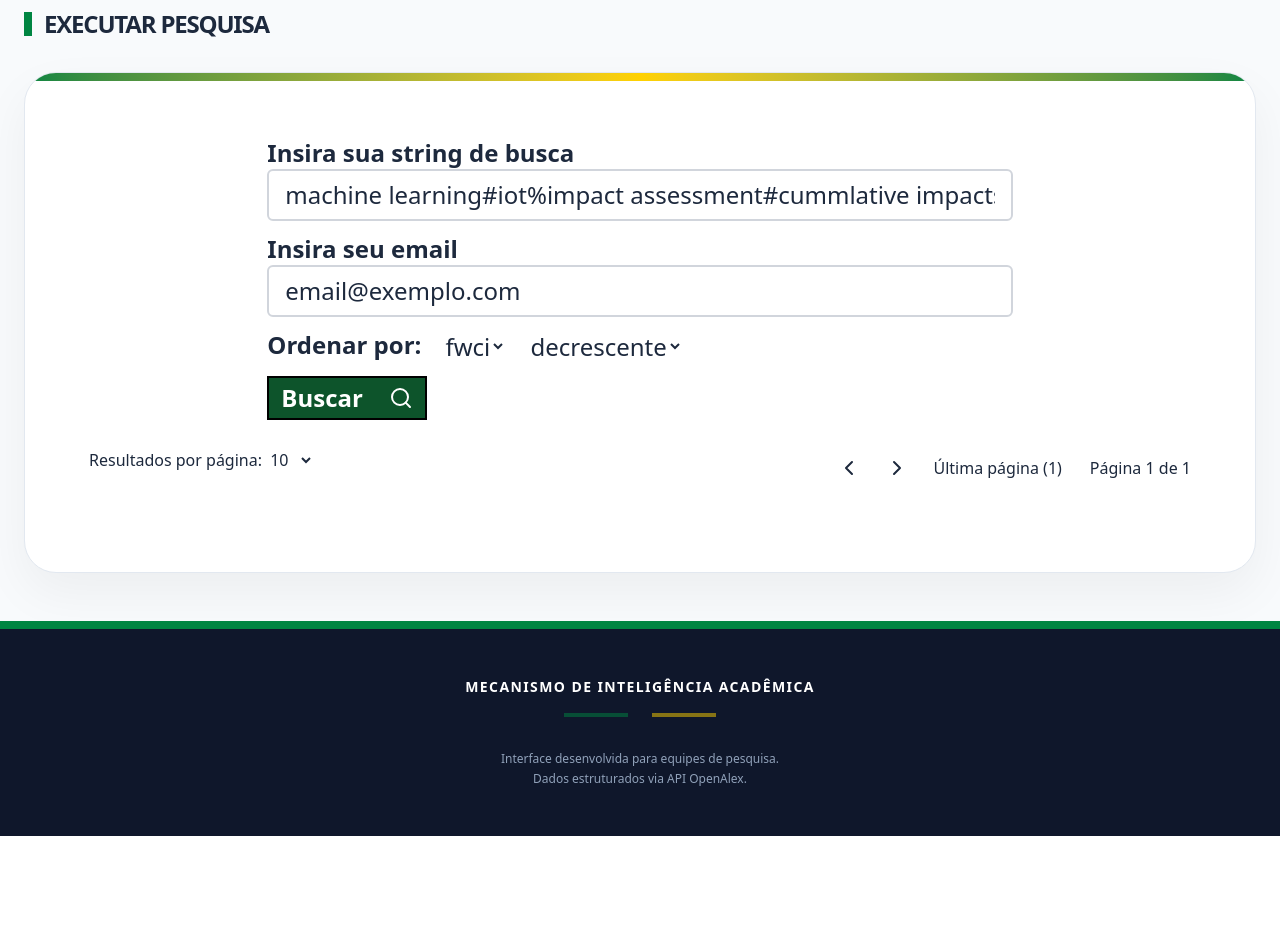
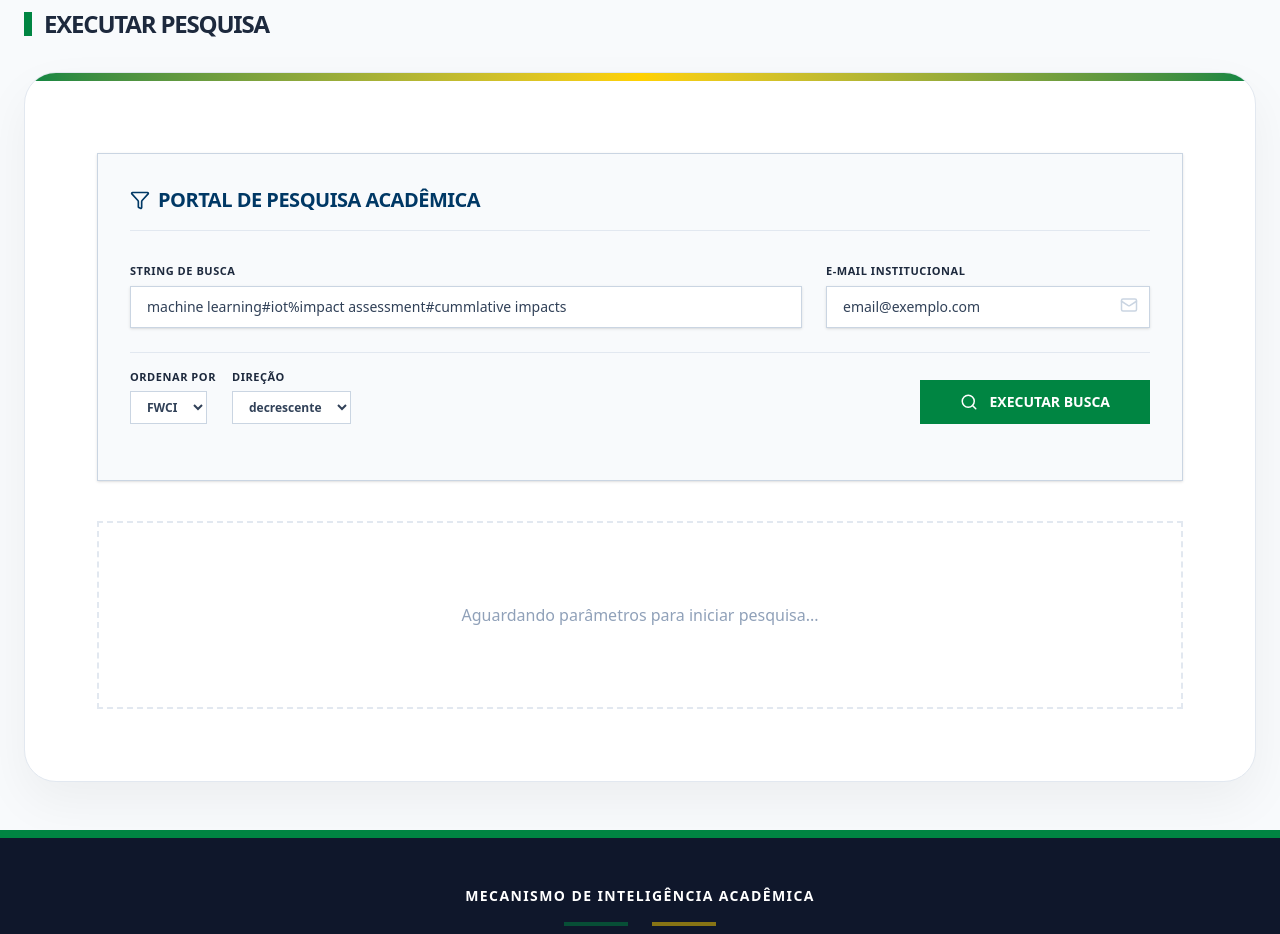
Before and after one commit to leosanner/openAlex-engine, a Next.js app: page /search in a window 1280 px wide. Shown: the part 1000-1934 px from the top of the page. Before the commit the page ends 1836 px from the top, so only its background shows below. Built offline with nearby package versions, Linux system fonts and the light colour scheme.

Commit message:
UX for forms and table display

```diff
--- a/next.config.ts
+++ b/next.config.ts
@@ -1,8 +1,8 @@
 import type { NextConfig } from "next";
 
 const nextConfig: NextConfig = {
-  /* config options here */
-  reactCompiler: true,
+	/* config options here */
+	reactCompiler: true,
 };
 
 export default nextConfig;
--- a/src/components/commom/tableObject.tsx
+++ b/src/components/commom/tableObject.tsx
@@ -7,58 +7,91 @@ type TableObjectType = {
 };
 
 export default function TableObject({ articles }: TableObjectType) {
-	const tableColumns = Object.keys(articles.results[0]).slice(1);
-	const tableDataStyle = clsx("p-2", "max-h-50");
+	const tableDataStyle = clsx(
+		"px-4 py-4 text-[13px] leading-snug border-r border-slate-200 last:border-r-0 align-top text-slate-700"
+	);
 
 	return (
-		<div className="overflow-y-auto h-200 border-2">
-			<table className="w-full">
-				<thead className="sticky top-0 bg-white z-10 shadow-sm">
-					<tr className="divide-y divide-grey-100 divide-x">
-						{tableColumns.map((colName, index) => {
-							return (
-								<th className={tableDataStyle} key={`colHeader${index}`}>
-									{colName}
+		<div className="w-full border border-slate-300 bg-white shadow-md overflow-hidden">
+			<div className="overflow-y-auto max-h-[650px] scrollbar-thin scrollbar-thumb-slate-300">
+				<table className="w-full table-fixed border-collapse">
+					<thead className="sticky top-0 z-20 shadow-sm">
+						<tr className="bg-[#003865] border-b border-slate-300 text-white">
+							<th className="w-1/4 px-4 py-3 text-left text-xs font-bold uppercase tracking-tight border-r border-white/10">
+								Título
 							</th>
-							);
-						})}
+							<th className="w-2/5 px-4 py-3 text-left text-xs font-bold uppercase tracking-tight border-r border-white/10">
+								Resumo
+							</th>
+							<th className="w-1/4 px-4 py-3 text-left text-xs font-bold uppercase tracking-tight border-r border-white/10">
+								Palavras-Chave
+							</th>
+							<th className="w-20 px-4 py-3 text-center text-xs font-bold uppercase tracking-tight">
+								FWCI
+							</th>
 						</tr>
 					</thead>
-				<tbody>
-					{articles.results.map((articleRow, index) => {
-						return (
+					<tbody className="divide-y divide-slate-200">
+						{articles.results.map((articleRow, index) => (
 							<tr
 								key={`articleRow${index}`}
-								className="divide-y divide-grey-100 divide-x"
+								className="hover:bg-slate-50 transition-colors"
 							>
-								<td className={tableDataStyle}>
-									<div className="overflow-y-auto max-h-50 hover:text-green-900">
-										<Link href={articleRow.id}>{articleRow.title}</Link>
+								{/* Título */}
+								<td
+									className={clsx(
+										tableDataStyle,
+										"font-semibold text-slate-900"
+									)}
+								>
+									<div className="max-h-40 overflow-y-auto pr-2 font-serif tracking-tight">
+										<Link
+											href={articleRow.id}
+											className="hover:underline hover:text-[#008542]"
+										>
+											{articleRow.title}
+										</Link>
 									</div>
 								</td>
+
+								{/* Resumo (Amplo) */}
 								<td className={tableDataStyle}>
-									<div className="overflow-y-auto max-h-50 max-w-300">
-										{articleRow.abstract}
+									<div className="max-h-40 overflow-y-auto text-justify pr-3 scrollbar-thin text-slate-600">
+										{articleRow.abstract ||
+											"Resumo não disponível para este documento."}
 									</div>
 								</td>
+
+								{/* Keywords (Grid 4 linhas x N colunas com overflow horizontal) */}
 								<td className={tableDataStyle}>
-									<div className="flex flex-col gap-2 items-start overflow-x-auto whitespace-nowrap max-h-50 pb-2">
+									<div className="overflow-x-auto pb-2 scrollbar-thin">
+										<div className="grid grid-rows-5 grid-flow-col gap-1.5 min-w-max">
 											{articleRow.keywords.map((kw, i) => (
 												<span
-												key={i}
-												className="bg-blue-100 mx-auto text-blue-800 px-2 py-1 rounded text-xs"
+													key={`kwInfo${i}`}
+													className="inline-flex items-center bg-blue-200 border border-slate-300 text-slate-700 px-2 py-1 text-[10px] font-bold uppercase whitespace-nowrap h-6"
 												>
 													{kw}
 												</span>
 											))}
 										</div>
+									</div>
 								</td>
-								<td className={tableDataStyle}>{articleRow.fwci}</td>
+
+								{/* FWCI */}
+								<td
+									className={clsx(
+										tableDataStyle,
+										"font-mono font-bold text-center bg-slate-50/50"
+									)}
+								>
+									{articleRow.fwci}
+								</td>
 							</tr>
-						);
-					})}
+						))}
 					</tbody>
 				</table>
 			</div>
+		</div>
 	);
 }
--- a/src/components/search/formOpenAlexSearch.tsx
+++ b/src/components/search/formOpenAlexSearch.tsx
@@ -5,22 +5,22 @@ import clsx from "clsx";
 import { useActionState, useEffect, useState } from "react";
 import LoadingSpinner from "../commom/loadingSpinner";
 import TableObject from "../commom/tableObject";
-import { ChevronLeft, ChevronRight, Search } from "lucide-react";
+import { ChevronLeft, ChevronRight, Search, Mail, Filter } from "lucide-react";
 
+const labelCSS = clsx(
+	"block text-[11px] font-bold uppercase tracking-wider mb-1.5"
+);
+const inputCSS = clsx(
+	"w-full px-4 py-2.5 border border-slate-300 bg-white text-sm text-slate-700 rounded-none shadow-sm transition-all focus:border-[#003865] focus:ring-1 focus:ring-[#003865] outline-none placeholder:text-slate-300"
+);
+const selectCSS = clsx(
+	"bg-white border border-slate-300 text-slate-700 text-xs font-bold py-1.5 px-3 rounded-none outline-none focus:border-[#003865] cursor-pointer"
+);
 const buttonStyle = clsx(
-	"p-1 rounded-xl",
-	"cursor-pointer hover:bg-gray-200",
-	"disabled:cursor-not-allowed"
-);
-const labelCSS = clsx("text-2xl");
-const inputCSS = clsx(
-	"w-full px-4 py-2 border-2",
-	"border-gray-300 rounded-md outline-none transition-colors",
-	"focus:border-gray-900"
+	"flex items-center justify-center p-2 border border-slate-300 bg-white text-slate-600 hover:bg-slate-100 transition-colors disabled:opacity-40"
 );
 
 export function OpenAlexForm() {
-	// Consts
 	const initialPageSize = 10;
 	const availableOrderBy = ["fwci"];
 	const orderByDirections = [
@@ -31,13 +31,11 @@ export function OpenAlexForm() {
 	const defaultOrderBy = availableOrderBy[0];
 	const formId = "articleFormId";
 
-	// Default form values
 	const [state, formAction, isPending] = useActionState(formSearchOpenAlex, {
 		data: { page: 0, results: [], userEmail: "", totalResultsCount: 0 },
 		error: null,
 	});
 
-	// States
 	const [currentPage, setPage] = useState(1);
 	const [pageSize, setPageSize] = useState(initialPageSize);
 	const [userEmail, setUserEmail] = useState("email@exemplo.com");
@@ -52,110 +50,152 @@ export function OpenAlexForm() {
 	const lastPage = resultsLength > 0 ? Math.ceil(resultsLength / pageSize) : 1;
 
 	useEffect(() => {
-		if (currentPage > lastPage) {
-			setPage(lastPage);
-		}
+		if (currentPage > lastPage) setPage(lastPage);
 	}, [currentPage, pageSize]);
 
 	return (
-		<>
-			<div className="bg-grey-300 w-full flex justify-around">
-				<form
-					id={formId}
-					className="flex flex-col gap-3 w-2/3"
-					action={formAction}
-				>
+		<div className="max-w-7xl mx-auto p-4">
+			{/* Container do Formulário */}
+			<div className="bg-slate-50 border border-slate-300 p-8 shadow-sm">
+				<header className="mb-8 border-b border-slate-200 pb-4">
+					<h2 className="text-[#003865] text-xl font-bold uppercase tracking-tight flex items-center gap-2">
+						<Filter size={20} /> Portal de Pesquisa Acadêmica
+					</h2>
+				</header>
+
+				<form id={formId} className="space-y-6" action={formAction}>
+					<div className="grid grid-cols-1 md:grid-cols-12 gap-6">
+						{/* String de Busca */}
+						<div className="md:col-span-8">
 							<label htmlFor="search_string" className={labelCSS}>
-						<h2 className="font-bold">Insira sua string de busca</h2>
+								String de busca
+							</label>
+							<div className="relative">
 								<input
 									onChange={(e) => setSearchString(e.target.value)}
 									value={searchString}
 									type="text"
 									name="searchString"
 									id="search_string"
-							placeholder="Ex: machine learning#iot%impact assessment#cummlative impacts"
+									placeholder="Termos separados por # ou %"
 									className={inputCSS}
 								/>
+							</div>
+						</div>
+
+						{/* Email */}
+						<div className="md:col-span-4">
+							<label htmlFor="user_email" className={labelCSS}>
+								E-mail institucional
 							</label>
-					<label htmlFor="user_email" className={labelCSS}>
-						<h2 className="font-bold">Insira seu email</h2>
+							<div className="relative">
 								<input
-							onChange={(e) => {
-								setUserEmail(e.target.value);
-							}}
+									onChange={(e) => setUserEmail(e.target.value)}
 									value={userEmail}
 									type="email"
 									name="userEmail"
 									id="user_email"
-							placeholder="ex: email@exemplo.com"
 									className={inputCSS}
 								/>
-					</label>
+								<Mail
+									className="absolute right-3 top-2.5 text-slate-300"
+									size={18}
+								/>
+							</div>
+						</div>
+					</div>
 
-					<label htmlFor="order_by" className={`${labelCSS} flex gap-x-5`}>
-						<h2 className="font-bold">Ordenar por: </h2>
-						<select name="orderBy" id="order_by" defaultValue={defaultOrderBy}>
-							{availableOrderBy.map((option, index) => {
-								return (
-									<option key={index} value={option}>
-										{option}
+					<div className="flex flex-wrap items-end justify-between gap-4 pt-4 border-t border-slate-200">
+						{/* Ordenação */}
+						<div className="flex gap-4">
+							<div>
+								<label className={labelCSS}>Ordenar por</label>
+								<select
+									name="orderBy"
+									className={selectCSS}
+									defaultValue={defaultOrderBy}
+								>
+									{availableOrderBy.map((opt, i) => (
+										<option key={i} value={opt}>
+											{opt.toUpperCase()}
 										</option>
-								);
-							})}
+									))}
 								</select>
+							</div>
+							<div>
+								<label className={labelCSS}>Direção</label>
 								<select
 									name="orderByDirection"
-							id="order_by"
+									className={selectCSS}
 									value={orderByDirectionState}
-							onChange={(e) => {
-								e.preventDefault();
-								setOrderByDirectionState(e.target.value);
-							}}
+									onChange={(e) => setOrderByDirectionState(e.target.value)}
 								>
-							{orderByDirections.map((option, index) => {
-								return (
-									<option key={index} value={option[0]}>
-										{option[1]}
+									{orderByDirections.map((opt, i) => (
+										<option key={i} value={opt[0]}>
+											{opt[1]}
 										</option>
-								);
-							})}
+									))}
 								</select>
-					</label>
+							</div>
+						</div>
+
+						{/* Botão de Busca - Verde Petrobras */}
+						<button
+							className="bg-[#008542] hover:bg-[#006d35] text-white font-bold uppercase text-sm px-10 py-3 transition-all flex items-center gap-3 disabled:bg-slate-400"
+							type="submit"
+							disabled={isPending}
+						>
+							{isPending ? (
+								<>
+									<LoadingSpinner /> Processando
+								</>
+							) : (
+								<>
+									<Search size={18} /> Executar Busca
+								</>
+							)}
+						</button>
+					</div>
 
 					<input type="hidden" name="pageSize" value={pageSize} />
 					<input type="hidden" name="page" value={currentPage} />
-					<button
-						className="text-2xl border-2 border-black cursor-pointer bg-green-900 text-white font-bold rounded-1xl p-1 hover:bg-green-900/90 max-w-40"
-						type="submit"
-					>
-						{isPending ? (
-							<>
-								Carregando <LoadingSpinner />
-							</>
-						) : (
-							<div className="flex items-center justify-between mx-2">
-								<span>Buscar</span> <Search />
-							</div>
-						)}
-					</button>
 				</form>
 			</div>
-			<div className="my-5 w-full bg">
-				{state.data.results.length > 0 && <TableObject articles={state.data} />}
-				<div className="flex justify-between">
-					<div className="m-2">
-						<span>Resultados por página: </span>
-						<select onChange={(e) => setPageSize(Number(e.target.value))}>
-							{availablePageSize.map((size, index) => {
-								return (
-									<option key={index} value={size}>
+
+			{/* Seção de Resultados */}
+			<div className="mt-10 space-y-4">
+				{state.data.results.length > 0 ? (
+					<>
+						<div className="flex items-center justify-between border-b border-[#003865] pb-2">
+							<h3 className="font-bold uppercase text-sm tracking-widest">
+								Resultados Localizados ({resultsLength})
+							</h3>
+						</div>
+
+						<TableObject articles={state.data} />
+
+						{/* Paginação Institucional */}
+						<div className="bg-slate-50 border border-slate-200 p-4 flex flex-col md:flex-row justify-between items-center gap-4">
+							<div className="flex items-center gap-3 text-xs font-bold uppercase">
+								<span>Resultados por página:</span>
+								<select
+									className={selectCSS}
+									onChange={(e) => setPageSize(Number(e.target.value))}
+									value={pageSize}
+								>
+									{availablePageSize.map((size, i) => (
+										<option key={i} value={size}>
 											{size}
 										</option>
-								);
-							})}
+									))}
 								</select>
 							</div>
-					<div className="flex gap-x-4 my-2">
+
+							<div className="flex items-center gap-2">
+								<span className="text-[11px] font-bold uppercase mr-4">
+									Página {currentPage} de {lastPage}
+								</span>
+
 								<button
 									onClick={() => {
 										currentPage === 1 ? setPage(1) : setPage(currentPage - 1);
@@ -164,8 +204,9 @@ export function OpenAlexForm() {
 									form={formId}
 									className={buttonStyle}
 								>
-							<ChevronLeft />
+									<ChevronLeft size={18} />
 								</button>
+
 								<button
 									onClick={() => {
 										currentPage === lastPage
@@ -176,24 +217,28 @@ export function OpenAlexForm() {
 									form={formId}
 									className={buttonStyle}
 								>
-							<ChevronRight />
+									<ChevronRight size={18} />
 								</button>
+
 								<button
-							onClick={() => {
-								setPage(lastPage);
-							}}
+									onClick={() => setPage(lastPage)}
 									type="submit"
 									form={formId}
-							className={buttonStyle}
+									className="ml-2 px-4 py-2 border border-slate-300 text-[10px] font-bold uppercase hover:bg-slate-100 transition-colors"
 								>
-							Última página ({lastPage})
+									Pular para o fim
 								</button>
-						<span className="m-2">
-							Página {currentPage} de {lastPage}
-						</span>
-					</div>
 							</div>
 						</div>
 					</>
+				) : (
+					!isPending && (
+						<div className="text-center py-20 border-2 border-dashed border-slate-200 text-slate-400 font-medium">
+							Aguardando parâmetros para iniciar pesquisa...
+						</div>
+					)
+				)}
+			</div>
+		</div>
 	);
 }
```
Lines whose indentation alone changed are shown as unchanged.
